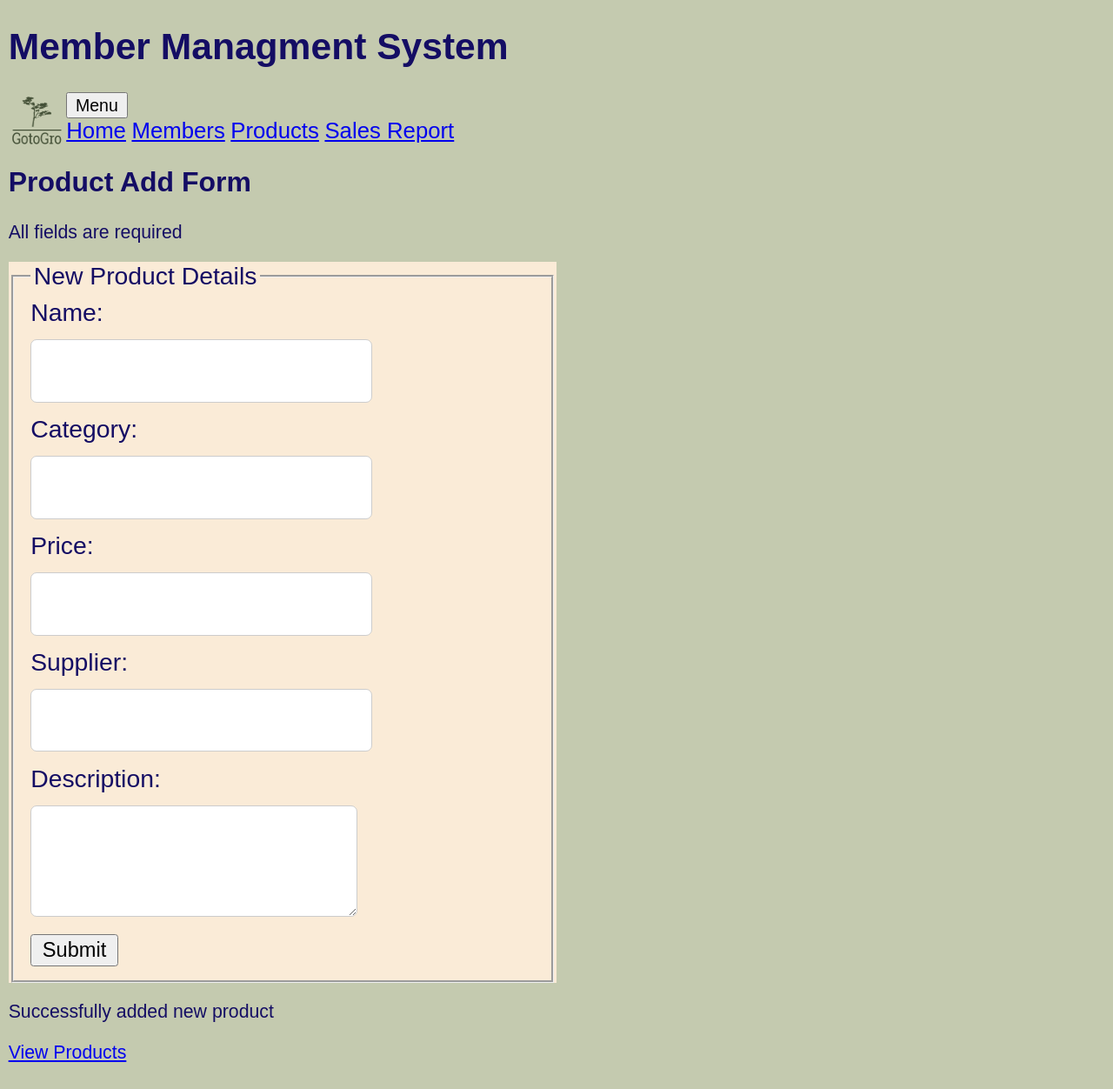
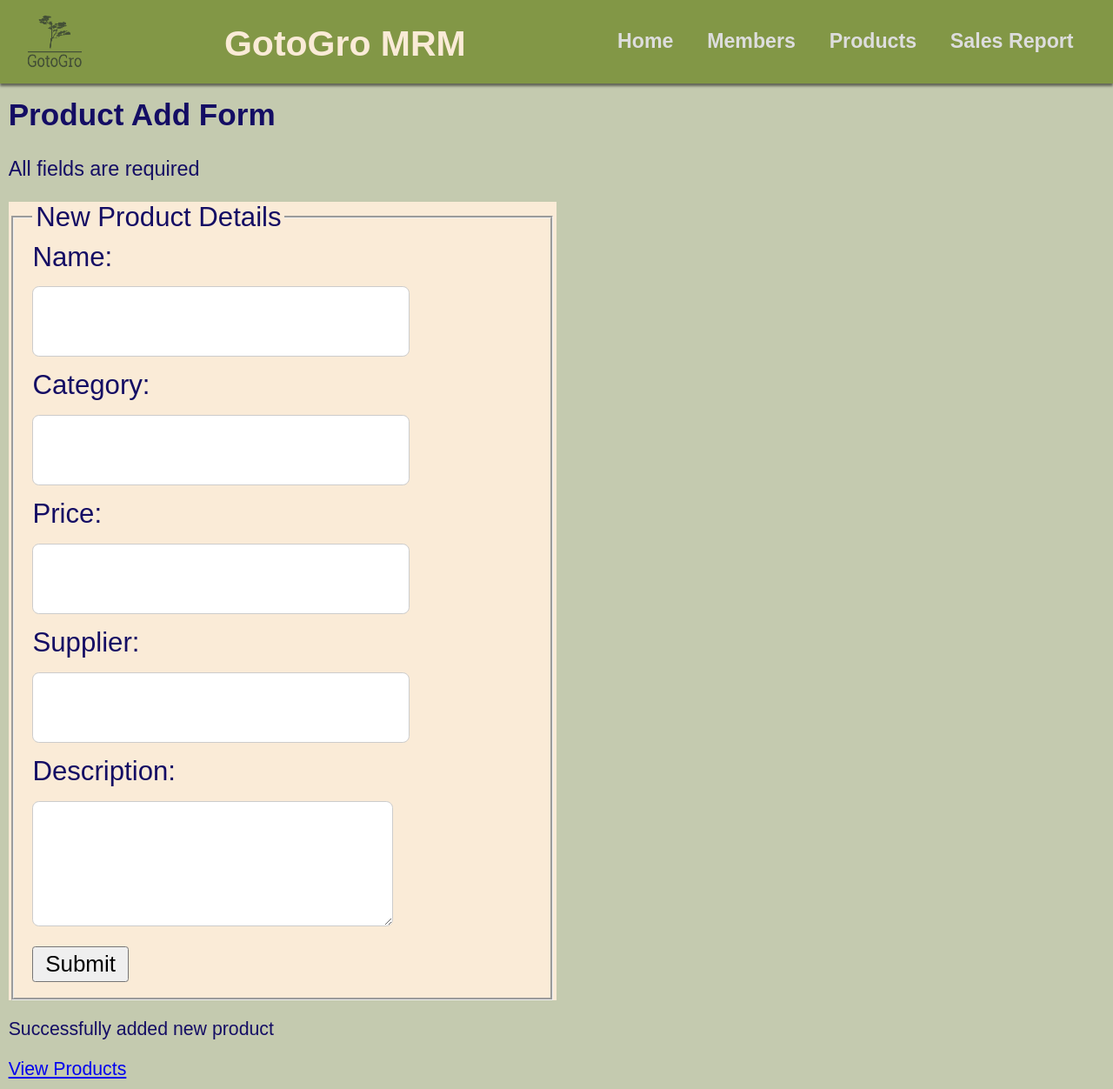
Before and after one commit to HoManLai/SWE20001, a PHP site: page /ProductAddForm.php in a window 1280 px wide. Shown: the whole page at 87% size. Before the commit the page ends 1221 px from the top, so only its background shows below. Run offline with PHP 8.4, Linux system fonts and the light colour scheme; data that the repository does not hold is empty; a stand-in replaces the project's code that opens the database connection.

Commit message:
Update ProductAddForm.php

```diff
--- a/ProductAddForm.php
+++ b/ProductAddForm.php
@@ -12,29 +12,26 @@
 </head>
 
 <body>
-	<h1>Member Managment System</h1>
-    <!--Company Logo-->
-    <img src="css\images\Goto_Logo.png" alt="Goto Logo"  width="50" height="50" style="float:Left;">
+	<div class='nav'>
+		<img id='logo' src="css\images\Goto_Logo.png" alt="Goto Logo"  width="50" height="50" style="float:Left;">
+		<h1 id='title'>GotoGro MRM</h1>
 
-	<!--Hoverable Menu (Add CSS to make it dropdown)-->
-	<div class="Menu">
-		<button class="Menu">Menu</button>
-		<div class="Menu">
-			<!--Add the html links-->
+		<div class="menu">
 			<a href="Main.php">Home</a>
 			<a href="MemberList.php">Members</a>
 			<a href="ProductList.php">Products</a>
 			<a href="SalesReport.php">Sales Report</a>
-
 		</div>
 	</div>
 
+	<div class='content'>
 		<h2 id=pgHeader>Product Add Form</h2>
 		<p>All fields are required</p>
 		<div class="container">
 			<span id="message"></span>
 			<form method="post" class="dbForm">
-			<fieldset><legend>New Product Details</legend>
+				<fieldset>
+					<legend>New Product Details</legend>
 					<label for "pdName">Name: </label>
 						<input type="text" name="pdName" id="pdName" />
 					<label for "category">Category: </label>
@@ -47,7 +44,9 @@
 						<textarea rows="3" name="description" id="description"></textarea>
 
 					<input type="submit" name="Add New Product"/>
+				</fieldset>
 			</form>
+		</div>
 	</div>
 
 </body>
```
Lines whose indentation alone changed are shown as unchanged.
